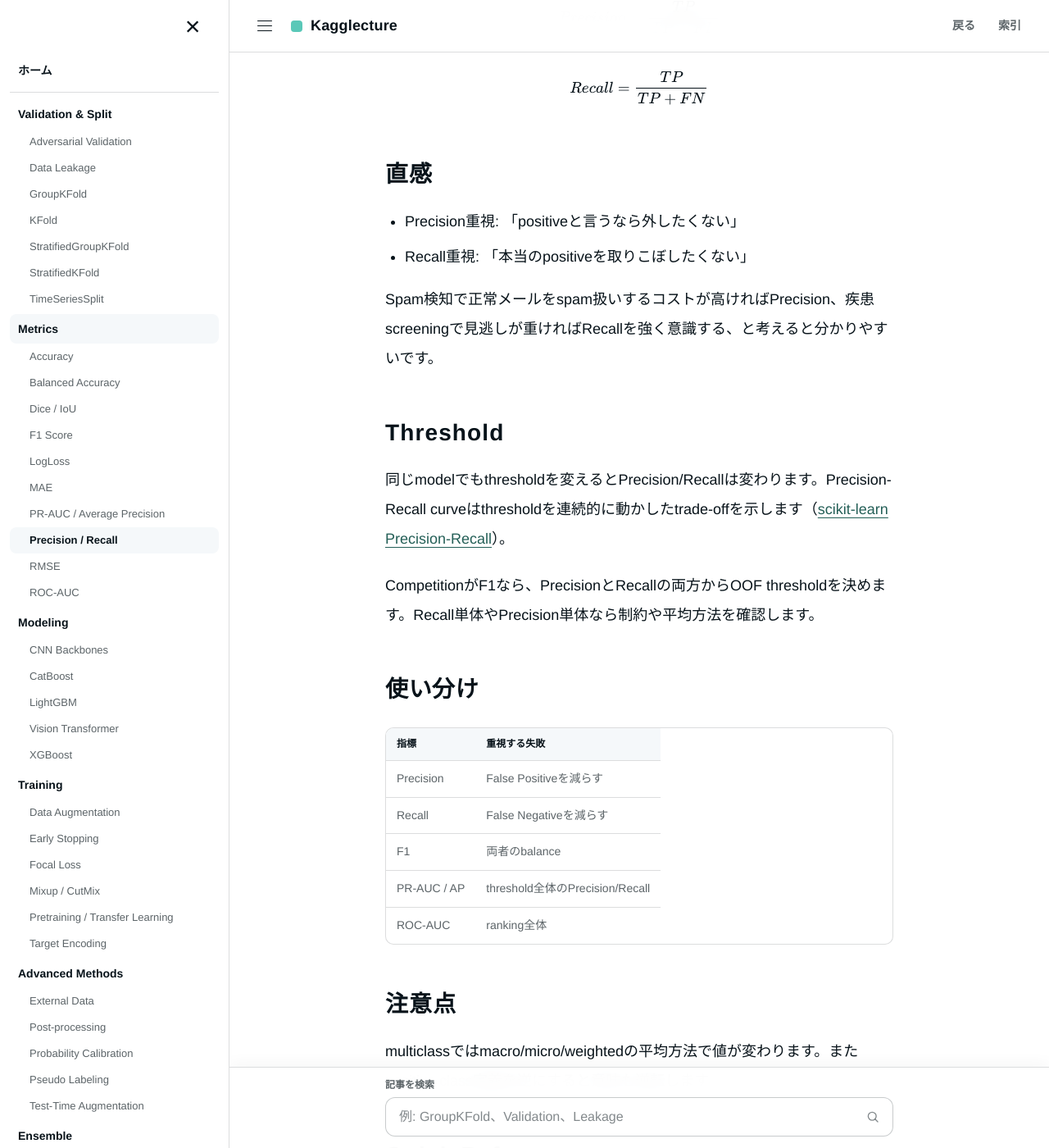
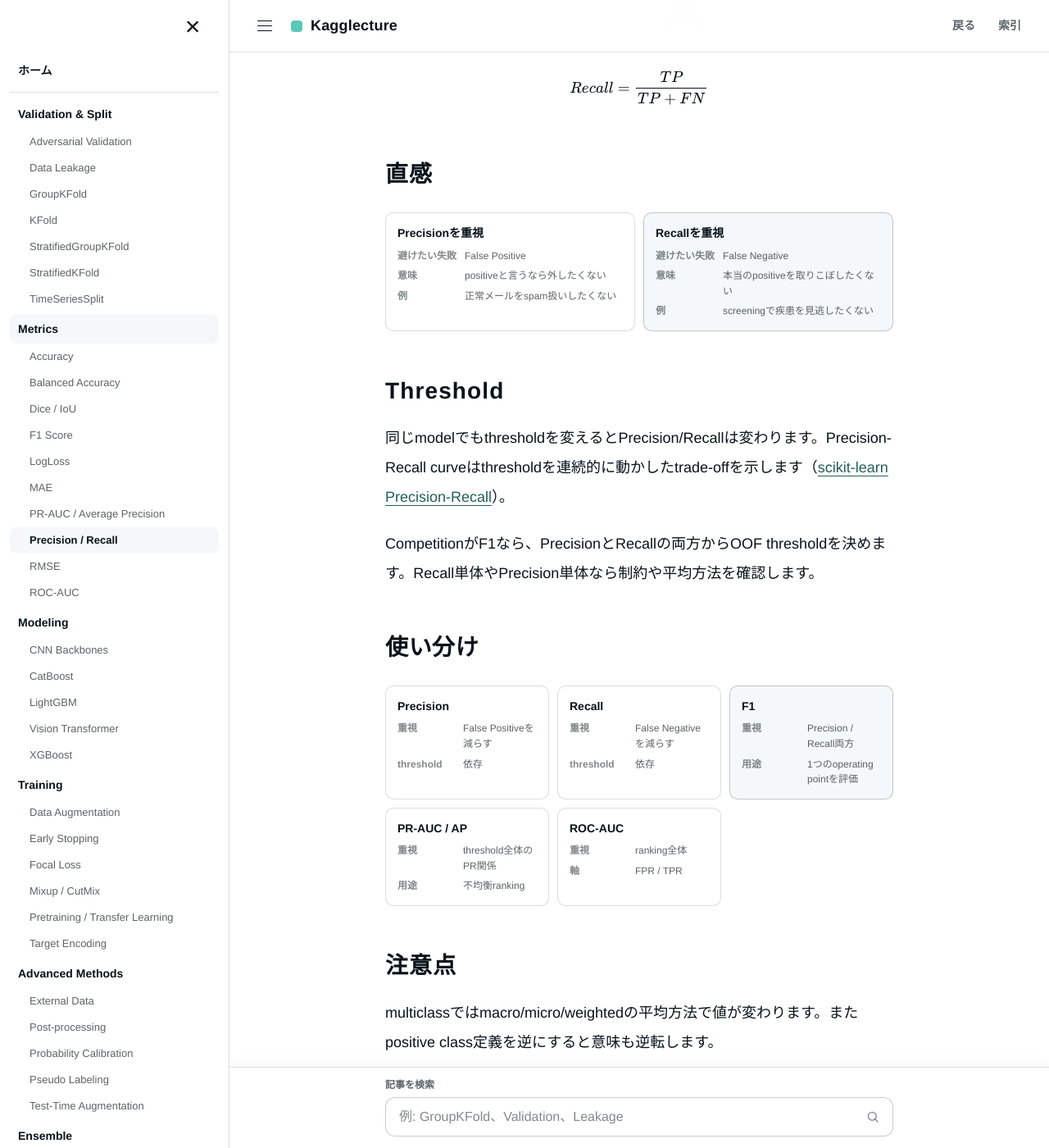
Before and after one commit to morikazu1119/Kagglecture, a Jekyll site: the page built from wiki/metrics/precision-recall.md, in a window 1280 px wide and 1400 px high, scrolled down 583 px. Shown: the whole window at 82% size. Built offline with Jekyll 4.4.1, drawn with Linux system fonts in a browser that asks for light colours.

Commit message:
refactor: render Precision Recall comparison with HTML cards

```diff
--- a/wiki/metrics/precision-recall.md
+++ b/wiki/metrics/precision-recall.md
@@ -41,10 +41,10 @@ $$
 
 ## 直感 {#intuition}
 
-- Precision重視: 「positiveと言うなら外したくない」
-- Recall重視: 「本当のpositiveを取りこぼしたくない」
-
-Spam検知で正常メールをspam扱いするコストが高ければPrecision、疾患screeningで見逃しが重ければRecallを強く意識する、と考えると分かりやすいです。
+<div class="comparison-board" aria-label="PrecisionとRecallの直感的な違い">
+  <section class="comparison-card"><h4>Precisionを重視</h4><dl><dt>避けたい失敗</dt><dd>False Positive</dd><dt>意味</dt><dd>positiveと言うなら外したくない</dd><dt>例</dt><dd>正常メールをspam扱いしたくない</dd></dl></section>
+  <section class="comparison-card is-primary"><h4>Recallを重視</h4><dl><dt>避けたい失敗</dt><dd>False Negative</dd><dt>意味</dt><dd>本当のpositiveを取りこぼしたくない</dd><dt>例</dt><dd>screeningで疾患を見逃したくない</dd></dl></section>
+</div>
 
 ## Threshold {#threshold}
 
@@ -54,13 +54,13 @@ CompetitionがF1なら、PrecisionとRecallの両方からOOF thresholdを決め
 
 ## 使い分け {#comparison}
 
-| 指標 | 重視する失敗 |
-|---|---|
-| Precision | False Positiveを減らす |
-| Recall | False Negativeを減らす |
-| F1 | 両者のbalance |
-| PR-AUC / AP | threshold全体のPrecision/Recall |
-| ROC-AUC | ranking全体 |
+<div class="comparison-board" aria-label="Precision Recall関連Metricの使い分け">
+  <section class="comparison-card"><h4>Precision</h4><dl><dt>重視</dt><dd>False Positiveを減らす</dd><dt>threshold</dt><dd>依存</dd></dl></section>
+  <section class="comparison-card"><h4>Recall</h4><dl><dt>重視</dt><dd>False Negativeを減らす</dd><dt>threshold</dt><dd>依存</dd></dl></section>
+  <section class="comparison-card is-primary"><h4>F1</h4><dl><dt>重視</dt><dd>Precision / Recall両方</dd><dt>用途</dt><dd>1つのoperating pointを評価</dd></dl></section>
+  <section class="comparison-card"><h4>PR-AUC / AP</h4><dl><dt>重視</dt><dd>threshold全体のPR関係</dd><dt>用途</dt><dd>不均衡ranking</dd></dl></section>
+  <section class="comparison-card"><h4>ROC-AUC</h4><dl><dt>重視</dt><dd>ranking全体</dd><dt>軸</dt><dd>FPR / TPR</dd></dl></section>
+</div>
 
 ## 注意点
 
```
